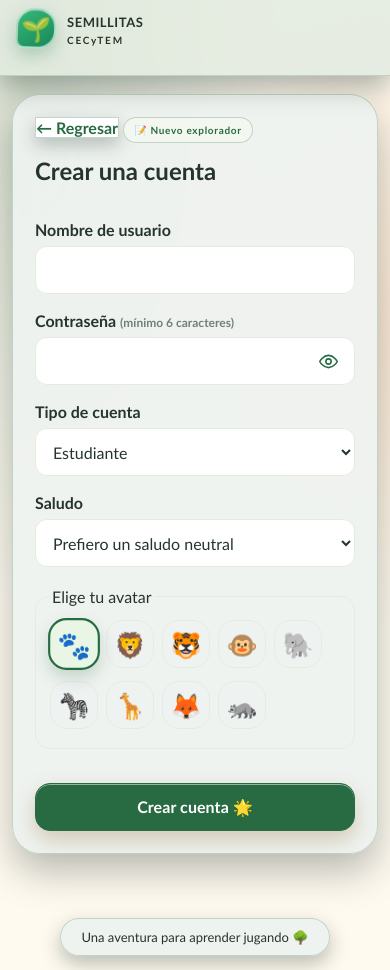
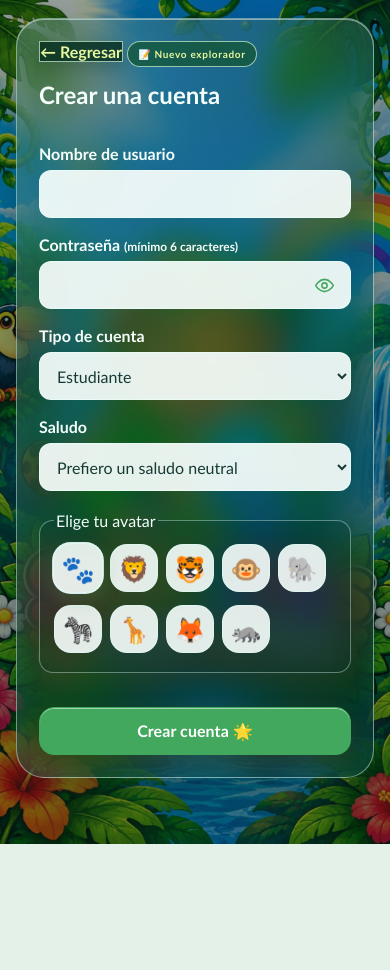
Before and after one commit to achincallu-code/semillitas-cecytem, a Flask app: page /registro in a window 390 px wide. After the commit the page ends 844 px from the top, so only its background shows below. Run offline with Flask 3, Linux system fonts and the light colour scheme; some libraries are stand-ins or nearby versions.

Commit message:
Add responsive jungle background and glass auth cards
Co-authored-by: Copilot <223556219+Copilot@users.noreply.github.com>

```diff
--- a/app.py
+++ b/app.py
@@ -94,13 +94,6 @@ STICKERS = [
 
 THEMES = {
     "selva": {"name": "🌿 Selva Original", "background": "#204333", "background_image": 'linear-gradient(130deg, rgba(5, 28, 23, .42), rgba(7, 42, 30, .32)), url("/media/Selva3.png")', "primary": "#42a85e", "accent": "#ffd166", "bar": "#14583a", "ink": "#f3ffdc", "surface": "rgba(8, 48, 34, .84)", "surface_soft": "rgba(20, 88, 58, .78)", "line": "rgba(204, 244, 163, .32)", "muted": "#d4e5cf", "glass": "rgba(8, 48, 34, .82)", "glass_strong": "rgba(8, 48, 34, .9)", "glass_border": "rgba(204, 244, 163, .32)"},
-    "selva_dia": {"name": "🌅 Selva de Día", "background": "#fffaf0", "primary": "#286b43", "accent": "#e9893f", "bar": "#fffdf9", "ink": "#26352c", "surface": "#ffffff", "surface_soft": "#f4f7ef", "line": "#e6ebdf", "muted": "#718078", "glass": "rgba(255, 255, 255, .92)", "glass_strong": "rgba(255, 255, 255, .97)", "glass_border": "rgba(255, 255, 255, .8)"},
-    "selva_noche": {"name": "🌙 Selva de Noche", "background": "#171d2b", "primary": "#49bb78", "accent": "#ff8c69", "bar": "#20293a", "ink": "#e8eaf6", "surface": "#242d3e", "surface_soft": "#303a4d", "line": "#414d60", "muted": "#b7c0cc", "glass": "rgba(21, 31, 45, .88)", "glass_strong": "rgba(29, 42, 58, .96)", "glass_border": "rgba(228, 238, 241, .3)"},
-    "oceano": {"name": "🌊 Océano Azul", "background": "#edf8fc", "primary": "#0277bd", "accent": "#00a5bd", "bar": "#ffffff", "ink": "#123c52", "surface": "#ffffff", "surface_soft": "#e9f5f8", "line": "#d8e9ee", "muted": "#637e88", "glass": "rgba(246, 253, 255, .92)", "glass_strong": "rgba(255, 255, 255, .97)", "glass_border": "rgba(255, 255, 255, .82)"},
-    "bosque_enchantado": {"name": "🧚 Bosque Encantado", "background": "#f5f0fb", "primary": "#7b1fa2", "accent": "#e05c8d", "bar": "#ffffff", "ink": "#3e2451", "surface": "#ffffff", "surface_soft": "#f1eafb", "line": "#e8dff1", "muted": "#776681", "glass": "rgba(253, 249, 255, .92)", "glass_strong": "rgba(255, 255, 255, .97)", "glass_border": "rgba(255, 255, 255, .82)"},
-    "desierto": {"name": "🏜️ Desierto Dorado", "background": "#fff8ed", "primary": "#bd6b16", "accent": "#d98a20", "bar": "#ffffff", "ink": "#563b1e", "surface": "#ffffff", "surface_soft": "#fbf0df", "line": "#eee0cb", "muted": "#89755c", "glass": "rgba(255, 251, 243, .93)", "glass_strong": "rgba(255, 255, 255, .97)", "glass_border": "rgba(255, 255, 255, .84)"},
-    "montanas": {"name": "⛰️ Montañas Nevadas", "background": "#f0f7fc", "primary": "#0369a1", "accent": "#0284c7", "bar": "#ffffff", "ink": "#164e63", "surface": "#ffffff", "surface_soft": "#eaf4fb", "line": "#dbe8f0", "muted": "#657e8c", "glass": "rgba(247, 252, 255, .93)", "glass_strong": "rgba(255, 255, 255, .97)", "glass_border": "rgba(255, 255, 255, .84)"},
-    "arcoiris": {"name": "🌈 Arcoíris Mágico", "background": "#fff3f8", "primary": "#cf277e", "accent": "#d4a000", "bar": "#ffffff", "ink": "#5e2050", "surface": "#ffffff", "surface_soft": "#fbeaf3", "line": "#f1dce8", "muted": "#856777", "glass": "rgba(255, 249, 252, .93)", "glass_strong": "rgba(255, 255, 255, .97)", "glass_border": "rgba(255, 255, 255, .84)"},
 }
 
 GAME_CATALOG = [
@@ -315,9 +308,7 @@ def _legacy_users(db: Any, app: Flask) -> None:
             continue
         medals = record.get("medallas") if isinstance(record.get("medallas"), dict) else {}
         role = "docente" if record.get("tipo") == "docente" else "estudiante"
-        theme = record.get("tema_preferido", "selva_dia")
-        if theme not in THEMES:
-            theme = "selva_dia"
+        theme = "selva"
         album = record.get("album", [])
         if not isinstance(album, list):
             album = []
@@ -379,7 +370,7 @@ def _init_database(app: Flask) -> None:
                 medal_bronce INTEGER NOT NULL DEFAULT 0,
                 medal_otros INTEGER NOT NULL DEFAULT 0,
                 album_json TEXT NOT NULL DEFAULT '[]',
-                theme TEXT NOT NULL DEFAULT 'selva_dia',
+                theme TEXT NOT NULL DEFAULT 'selva',
                 tree_level INTEGER NOT NULL DEFAULT 1,
                 gender TEXT NOT NULL DEFAULT 'otro',
                 tutorial_seen INTEGER NOT NULL DEFAULT 0
@@ -468,11 +459,10 @@ def create_app(test_config: dict[str, Any] | None = None) -> Flask:
     @app.context_processor
     def common_template_values() -> dict[str, Any]:
         user = _user()
-        theme = THEMES.get(user["theme"], THEMES["selva_dia"]) if user else THEMES["selva_dia"]
+        theme = THEMES["selva"]
         return {
             "current_user": user,
             "theme": theme,
-            "themes": THEMES,
             "csrf_token": _ensure_csrf_token(),
         }
 
@@ -740,7 +730,7 @@ def create_app(test_config: dict[str, Any] | None = None) -> Flask:
     @app.get("/ajustes")
     def settings_page():
         _require_user()
-        return render_template("settings.html", avatars=AVATARS, themes=THEMES)
+        return render_template("settings.html", avatars=AVATARS)
 
     @app.get("/guia")
     def guide():
@@ -759,11 +749,10 @@ def create_app(test_config: dict[str, Any] | None = None) -> Flask:
     def settings():
         user = _require_user()
         avatar = request.form.get("avatar", user["avatar"])
-        theme = request.form.get("theme", user["theme"])
-        if avatar not in AVATARS or theme not in THEMES:
+        if avatar not in AVATARS:
             abort(400)
         db = get_db()
-        db.execute("UPDATE users SET avatar = ?, theme = ? WHERE id = ?", (avatar, theme, user["id"]))
+        db.execute("UPDATE users SET avatar = ? WHERE id = ?", (avatar, user["id"]))
         db.commit()
         flash("Tu perfil se actualizó.", "success")
         return redirect(url_for("settings_page"))
--- a/static/css/app.css
+++ b/static/css/app.css
@@ -2119,3 +2088,96 @@ th, td { border-color: var(--line); }
 .tree-level-meter-label span, .tree-growth-hint { color: var(--ink); }
 .tree-close { border-color: var(--glass-border); color: var(--primary); background: var(--surface); }
 :focus-visible { outline-color: var(--primary); }
+
+@media (max-width: 560px) {
+  body.auth-view {
+    min-height: 100vh;
+    min-height: 100svh;
+    background: #092d25;
+  }
+  body.auth-view::before {
+    background-image: linear-gradient(rgba(5, 28, 23, .42), rgba(5, 28, 23, .5)), url("/media/SelvaCelular.png");
+    background-position: center;
+    background-size: cover;
+  }
+  body.auth-view .topbar,
+  body.auth-view .site-footer { display: none; }
+  body.auth-view .form-card,
+  body.auth-view .auth-card {
+    border: 1px solid rgba(224, 255, 250, .48);
+    color: #f5fffb;
+    background: linear-gradient(135deg, rgba(220, 255, 255, .2), rgba(94, 195, 190, .1) 48%, rgba(4, 48, 53, .42)), rgba(4, 35, 38, .36);
+    box-shadow: 0 18px 46px rgba(0, 25, 30, .32), inset 0 1px 0 rgba(255, 255, 255, .46), inset 0 -12px 30px rgba(106, 235, 220, .08);
+    backdrop-filter: blur(20px) saturate(160%);
+    -webkit-backdrop-filter: blur(20px) saturate(160%);
+  }
+  body.auth-view .form-card h1,
+  body.auth-view .auth-card h2,
+  body.auth-view .form-card label,
+  body.auth-view .auth-card label,
+  body.auth-view .form-card .muted,
+  body.auth-view .auth-card > p:not(.form-foot) { color: #f5fffb; }
+  body.auth-view .form-card .eyebrow { color: #e6f79d; }
+  body.auth-view .form-card input:not([type="radio"]),
+  body.auth-view .form-card select,
+  body.auth-view .auth-card input:not([type="radio"]) {
+    border-color: rgba(235, 255, 252, .7);
+    color: #173a35;
+    background: rgba(249, 255, 253, .92);
+  }
+  body.auth-view .form-card .back-link,
+  body.auth-view .auth-card .back-link,
+  body.auth-view .auth-card .form-foot,
+  body.auth-view .auth-card .form-foot a { color: #e6f79d; }
+
+  body.login-view {
+    height: 100vh;
+    height: 100svh;
+    min-height: 100vh;
+    min-height: 100svh;
+    overflow: hidden;
+    background: #092d25;
+  }
+  body.login-view .site-main {
+    display: grid;
+    width: 100%;
+    height: 100vh;
+    height: 100svh;
+    min-height: 0;
+    margin: 0;
+    padding: max(16px, env(safe-area-inset-top)) 16px max(16px, env(safe-area-inset-bottom));
+  }
+  body.login-view .auth-layout {
+    min-height: 0;
+    height: 100%;
+    padding: 0;
+    align-content: center;
+  }
+  body.login-view .welcome-panel { display: none; }
+  body.login-view .auth-card {
+    max-height: 100%;
+    overflow-y: auto;
+    padding: 22px 24px;
+  }
+  body.register-view .site-main {
+    width: 100%;
+    min-height: 100vh;
+    min-height: 100svh;
+    margin: 0;
+    padding: max(18px, env(safe-area-inset-top)) 16px max(24px, env(safe-area-inset-bottom));
+  }
+  body.register-view .form-card {
+    max-width: 500px;
+    padding: 22px;
+  }
+  body.register-view .form-card .avatar-picker {
+    border-color: rgba(224, 255, 250, .38);
+    background: rgba(4, 48, 53, .2);
+  }
+  body.register-view .form-card .avatar-picker legend { color: #f5fffb; }
+  body.register-view .form-card .avatar-choice span {
+    border-color: rgba(224, 255, 250, .5);
+    background: rgba(249, 255, 253, .9);
+  }
+
+}
--- a/static/js/site.js
+++ b/static/js/site.js
@@ -1,36 +1,3 @@
-(() => {
-  const themeInputs = document.querySelectorAll('input[name="theme"][data-theme-primary]');
-  const themeProperties = {
-    background: "--page-bg",
-    backgroundImage: "--page-bg-image",
-    primary: "--primary",
-    accent: "--accent",
-    bar: "--bar",
-    ink: "--ink",
-    surface: "--surface",
-    surfaceSoft: "--surface-soft",
-    line: "--line",
-    muted: "--muted",
-  };
-
-  function applyTheme(input) {
-    Object.entries(themeProperties).forEach(([dataName, property]) => {
-      const attribute = `theme${dataName[0].toUpperCase()}${dataName.slice(1)}`;
-      document.documentElement.style.setProperty(property, input.dataset[attribute]);
-    });
-    document.documentElement.style.setProperty("--page-text", input.dataset.themeInk);
-  }
-
-  themeInputs.forEach((input) => {
-    input.addEventListener("change", () => {
-      applyTheme(input);
-    });
-  });
-
-  const selectedTheme = document.querySelector('input[name="theme"][data-theme-primary]:checked');
-  if (selectedTheme) applyTheme(selectedTheme);
-})();
-
 (() => {
   const scrollKey = "semillitas-post-scroll";
   const savedPosition = sessionStorage.getItem(scrollKey);
--- a/templates/base.html
+++ b/templates/base.html
@@ -5,7 +5,7 @@
   <meta name="viewport" content="width=device-width, initial-scale=1">
   <meta name="csrf-token" content="{{ csrf_token }}">
   <title>{% block title %}Semillitas CECyTEM{% endblock %}</title>
-  <link rel="stylesheet" href="{{ url_for('static', filename='css/app.css') }}?v=24">
+  <link rel="stylesheet" href="{{ url_for('static', filename='css/app.css') }}?v=28">
   <style>
     :root {
       --page-bg: {{ theme.background }};
@@ -66,7 +66,7 @@
   </main>
   <footer class="site-footer">Una aventura para aprender jugando 🌳</footer>
   {% if current_user %}<audio id="background-music" src="{{ url_for('media', filename='selva.mp3') }}" loop preload="none"></audio>{% endif %}
-  <script src="{{ url_for('static', filename='js/site.js') }}?v=6" defer></script>
+  <script src="{{ url_for('static', filename='js/site.js') }}?v=7" defer></script>
   {% block scripts %}{% endblock %}
 </body>
 </html>
--- a/templates/login.html
+++ b/templates/login.html
@@ -1,5 +1,6 @@
 {% extends "base.html" %}
 {% block title %}Entrar · Semillitas CECyTEM{% endblock %}
+{% block body_class %}auth-view login-view{% endblock %}
 {% block content %}
 <section class="auth-layout">
   <div class="welcome-panel">
--- a/templates/register.html
+++ b/templates/register.html
@@ -1,5 +1,6 @@
 {% extends "base.html" %}
 {% block title %}Crear cuenta · Semillitas CECyTEM{% endblock %}
+{% block body_class %}auth-view register-view{% endblock %}
 {% block content %}
 <section class="card form-card">
   <a class="back-link" href="{{ url_for('login_page') }}">← Regresar</a>
```
Also changed, not shown: other parts of static/css/app.css (+6 -37 lines), templates/settings.html (+3 -28 lines), tests/test_app.py (+24 -14 lines), README_WEB.md, SelvaCelular.png (added).
